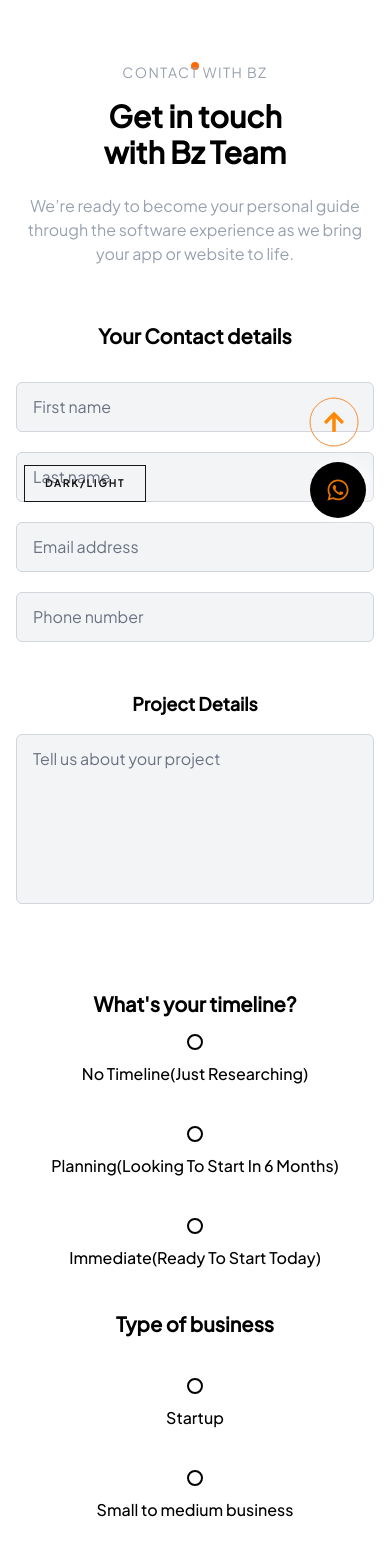
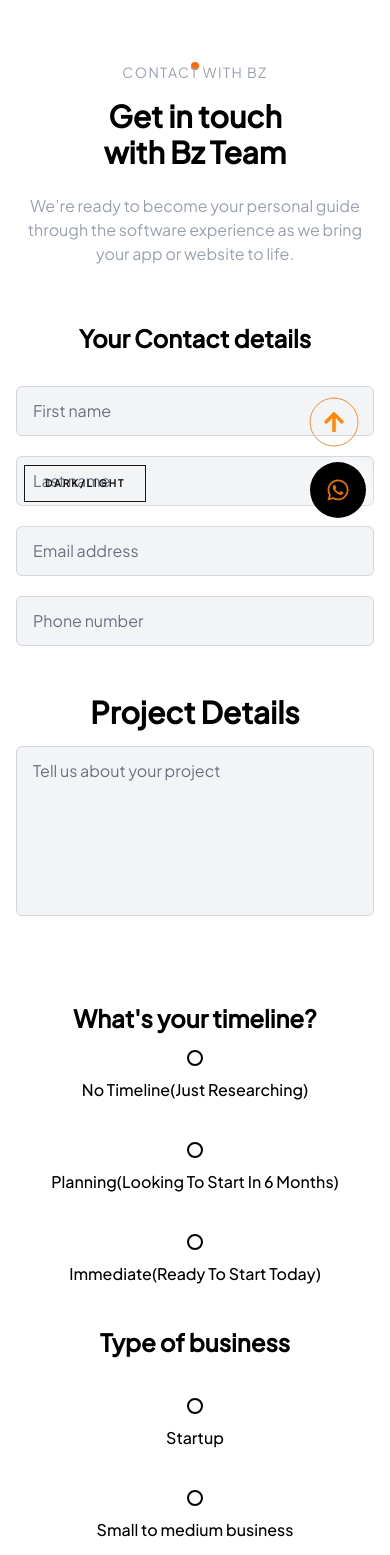
Before and after one commit to Jyothika2130/BzAnalyticsContactUs, a Next.js app: page /contact in a window 390 px wide. Shown: the part 302-1857 px from the top of the page. Built offline with nearby package versions, Linux system fonts and the light colour scheme.

Commit message:
theme,upArrow,floating whatsapp,header change

```diff
--- a/src/app/contact/page.tsx
+++ b/src/app/contact/page.tsx
@@ -113,7 +113,7 @@ export default function ContactPage() {
               experience as we bring your app or website to life.
             </p>
 
-            <h3 className="text-xl sm:text-2xl font-bold mb-8 text-center">
+            <h3 className=" sm:text-2xl font-bold mb-8 text-center text-2xl">
               Your Contact details
             </h3>
 
@@ -152,7 +152,7 @@ export default function ContactPage() {
                 placeholder="Phone number"
               />
             </form>
-<h3 className="text-lg font-semibold text-center mb-4">
+<h3 className=" font-bold text-3xl text-center mb-4">
             Project Details
             </h3>
             <textarea
@@ -169,7 +169,7 @@ export default function ContactPage() {
 
       <section className="bg-white text-black dark:bg-black dark:text-white py-2">
         <div className="max-w-5xl mx-auto px-4 sm:px-6 my-2">
-          <h3 className="text-xl font-semibold text-center mb-4 font-bold">
+          <h3 className="text-2xl  text-center mb-4 font-bold">
             What's your timeline?
           </h3>
 
@@ -207,7 +207,7 @@ export default function ContactPage() {
               </label>
             ))}
           </div>
-          <h3 className="text-xl font-semibold text-center my-10">
+          <h3 className="text-2xl font-semibold text-center my-10">
             Type of business
           </h3>
 
--- a/src/app/globals.css
+++ b/src/app/globals.css
@@ -28,7 +28,7 @@ body {
 .input {
   @apply w-full px-4 py-3 rounded-md
   border border-gray-300 dark:border-gray-600
-  bg-gray-100 dark:bg-gray-800
+  bg-gray-100 dark:bg-gray-700
   text-black dark:text-white
   placeholder-gray-500 dark:placeholder-gray-400
   focus:outline-none focus:border-orange-500 focus:ring-1 focus:ring-orange-500;
--- a/src/app/layout.tsx
+++ b/src/app/layout.tsx
@@ -3,8 +3,6 @@ import "./globals.css";
 
 import { Plus_Jakarta_Sans } from "next/font/google";
 import Header from "./components/Header";
-
-
 import ThemeToggle from "./components/ThemeToggle";
 import FloatingButtons from "./components/FloatingButtons";
 import { ThemeProvider } from "./components/ThemeProvider";
@@ -28,24 +26,27 @@ export default function RootLayout({
   children: React.ReactNode;
 }) {
   return (
+    <html lang="en" suppressHydrationWarning>
+      <body className={`${plusJakarta.className} antialiased`}>
         <ThemeProvider
           attribute="class"
           defaultTheme="system"
           enableSystem
           disableTransitionOnChange
         >
-      <html lang="en" suppressHydrationWarning>
-        <body className={`${plusJakarta.className} antialiased`}>
           <Header />
 
+          <ThemeToggle />
 
-          <ThemeToggle />
           {children}
+
           <CustomCursor />
+
           <ScrollProgressCircle />
+
           <FloatingButtons />
+        </ThemeProvider>
       </body>
     </html>
-    </ThemeProvider>
   );
 }
```
Lines whose indentation alone changed are shown as unchanged.
